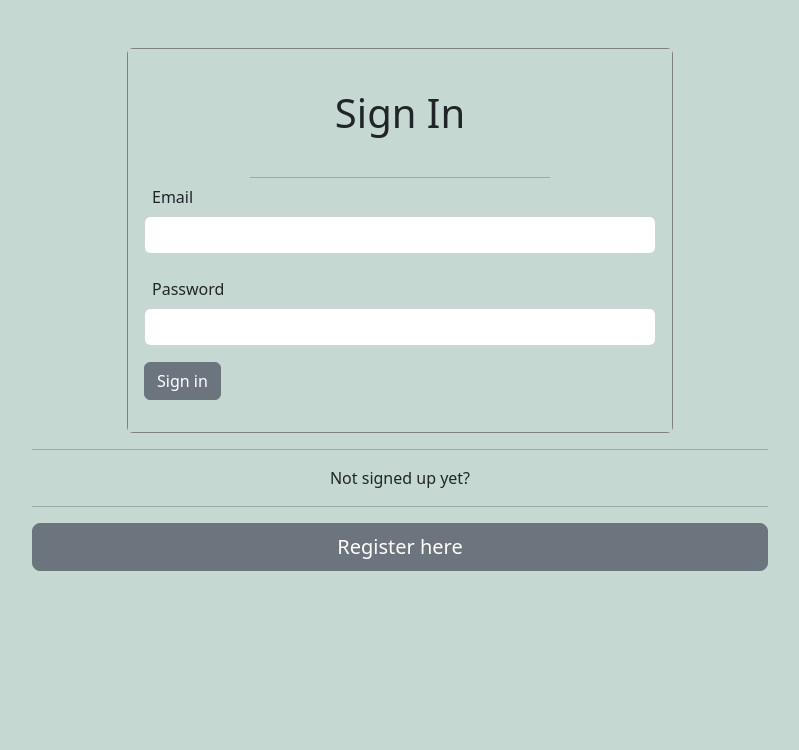
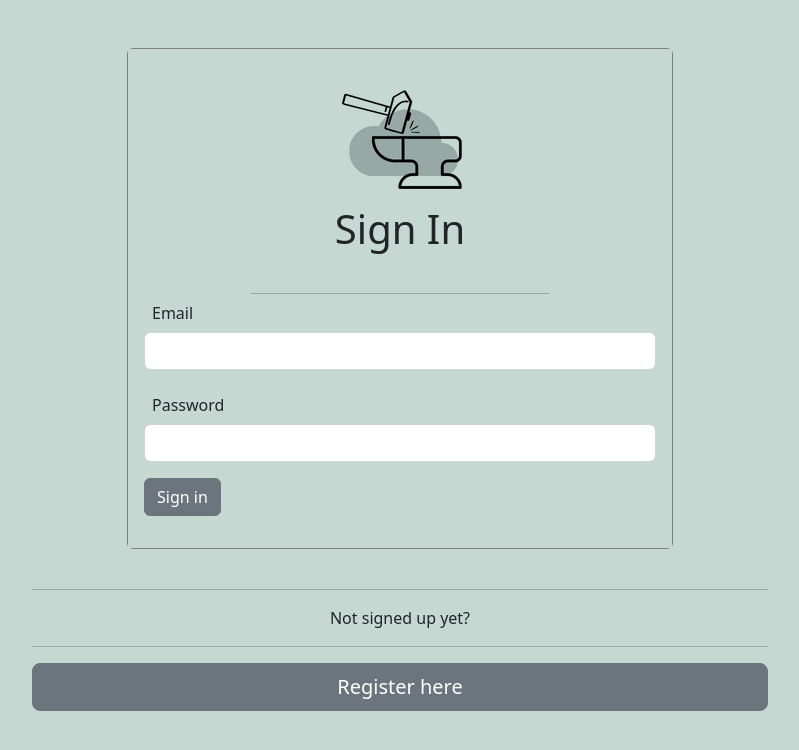
Before and after one commit to Capstone-42-quote-gen/ai-quote-generator, a React (Vite) app in the folder frontend/: page /sign-in in a window 1280 px wide. Shown: the top 750 px of the page, without its empty margins (240-1039 px from the left). Built offline with nearby package versions, Linux system fonts and the light colour scheme.

Commit message:
added logo to sign in page and added padding to top of divider line

```diff
--- a/frontend/src/ui/shared_components/SignIn.tsx
+++ b/frontend/src/ui/shared_components/SignIn.tsx
@@ -1,5 +1,7 @@
 import {Button, Card, Col, Container, Form, Row} from "react-bootstrap";
 import {SignUp} from "../SignUp";
+import signInIcon from "../../assets/icon-1.png";
+
 
 export function SignIn() {
     return (
@@ -9,12 +11,13 @@ export function SignIn() {
                     <Col md={6}>
                         <Card className={"sign-in-card"}>
                             <Card.Body>
-                                <Card.Title className="text-center py-4">
-                                    <h1>Sign In</h1>
+                                <Card.Title className={"text-center py-4"}>
+                                            <a href="/"><img src={signInIcon} alt={"logo"} /></a>
+                                    <h1 className={"pt-3"}>Sign In</h1>
                                 </Card.Title>
-                                <hr className="center-hr"/>
+                                <hr className={"center-hr"}/>
                                 <Form>
-                                    <Form.Group className="mb-3" controlId="formHorizontalEmail">
+                                    <Form.Group className={"mb-3"} controlId="formHorizontalEmail">
                                         <Form.Label column lg={2} className="ms-2">
                                             Email
                                         </Form.Label>
@@ -40,7 +43,7 @@ export function SignIn() {
                         </Card>
                     </Col>
                 </Row>
-                <Row className={"justify-content-center"}>
+                <Row className={"justify-content-center mt-4"}>
                     <Col lg={8}>
                         <div className={"text-center"}>
                             <span className={"divider-text"}><hr/>Not signed up yet?<hr/></span>
```
